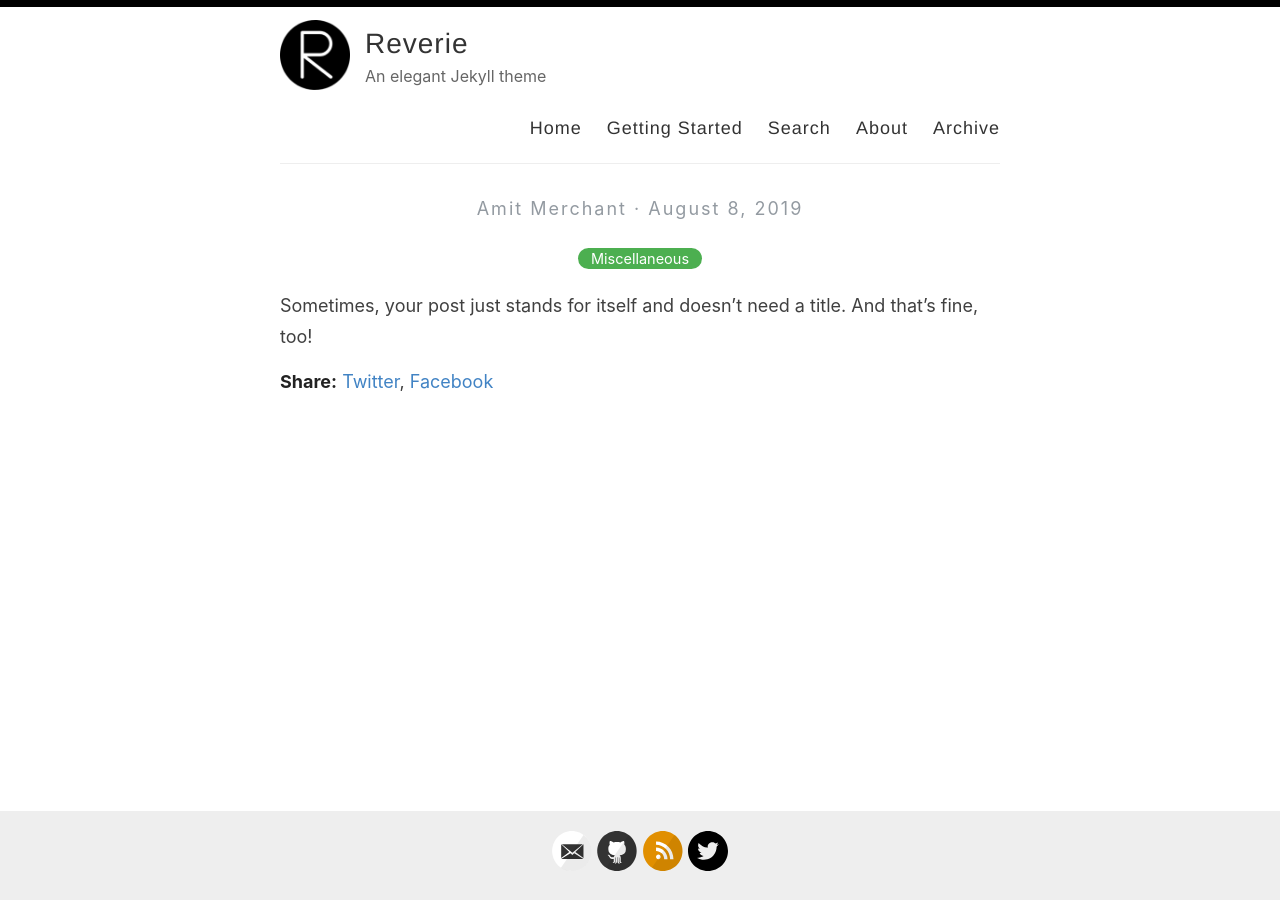
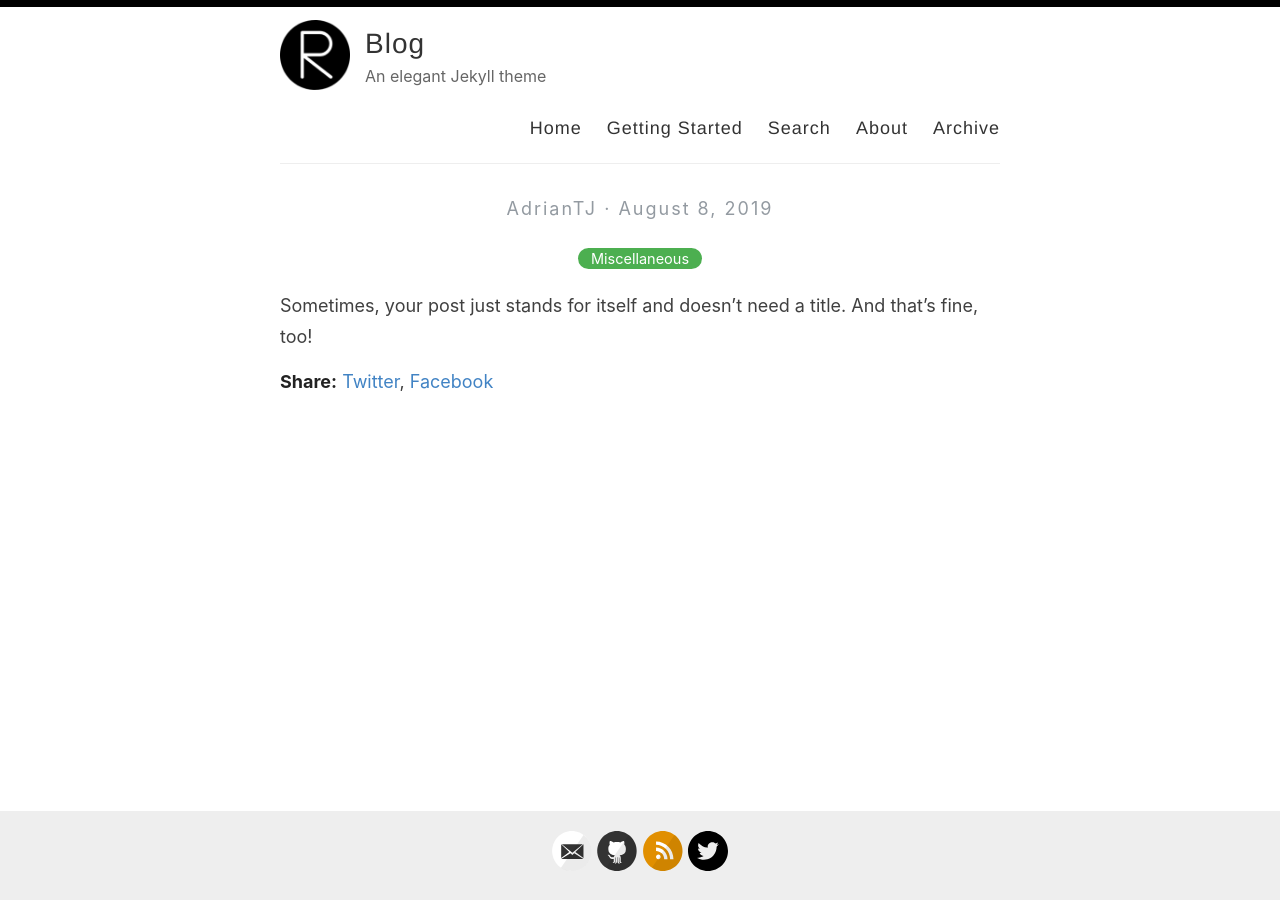
Before and after one commit to AdrianTJ/adriantj.github.io, a Jekyll site: the page built from _posts/2019-08-08-no-title-posts.md, in a window 1280 px wide. Built offline with Jekyll 4.4.1, drawn with Linux system fonts in a browser that asks for light colours.

Commit message:
Starting small changes.

```diff
--- a/_config.yml
+++ b/_config.yml
@@ -3,10 +3,10 @@
 #
 
 # Name of your site (displayed in the header)
-name: Reverie
+name: Blog
 
 # Name of the author
-author: Amit Merchant
+author: AdrianTJ
 
 # Short bio or description (displayed in the header)
 description: An elegant Jekyll theme
@@ -48,8 +48,8 @@ google_analytics: UA-43339302-11
 
 # Your website URL (e.g. http://amitmerchant1990.github.io or http://www.amitmerchant.com)
 # Used for Sitemap.xml and your RSS feed
-url: http://www.amitmerchant.com/reverie
-enforce_ssl: https://www.amitmerchant.com/reverie
+url: https://adriantj.github.io/
+enforce_ssl: https://adriantj.github.io/
 
 # If you're hosting your site at a Project repository on GitHub pages
 # (http://yourusername.github.io/repository-name)
```
